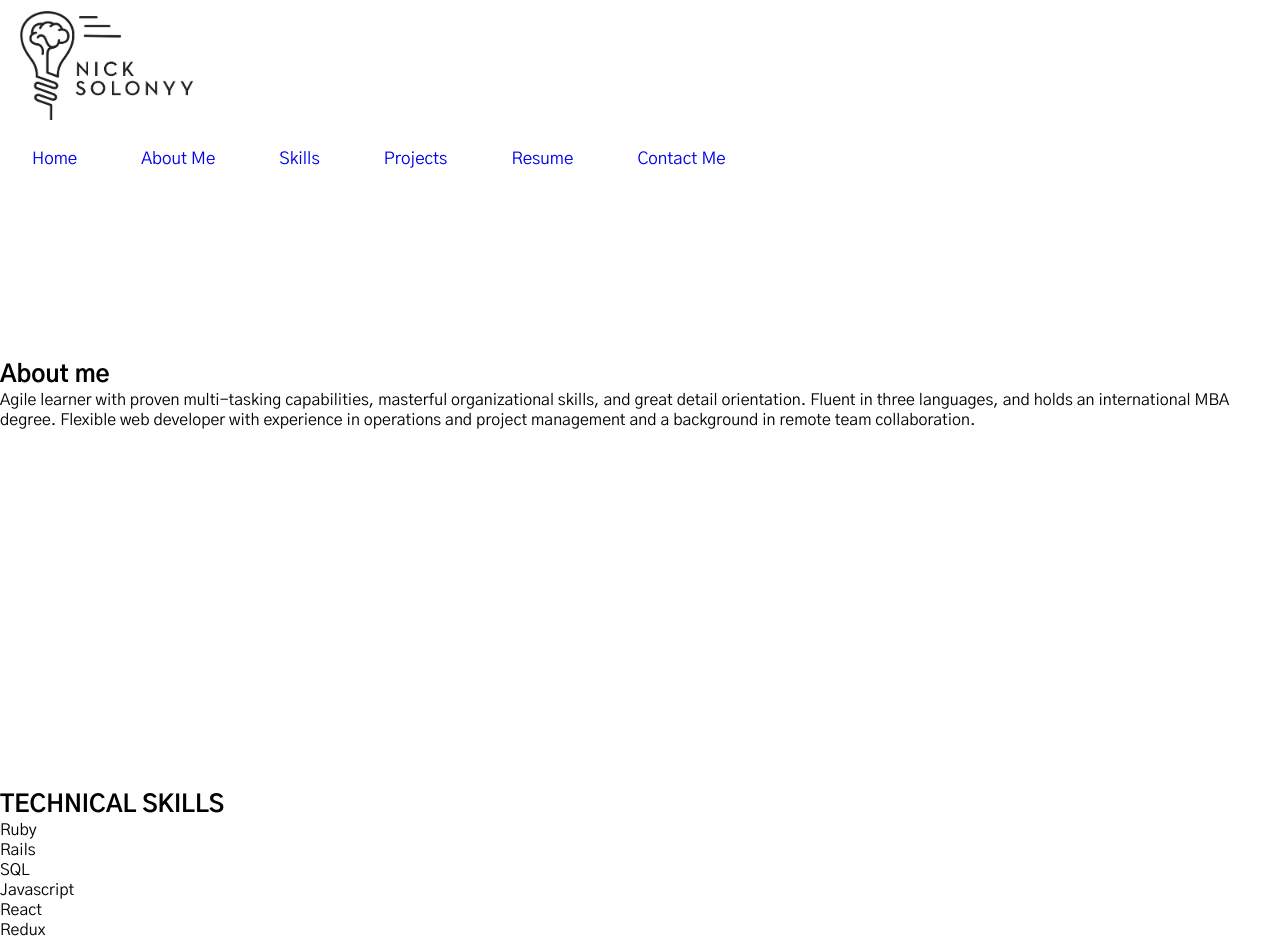
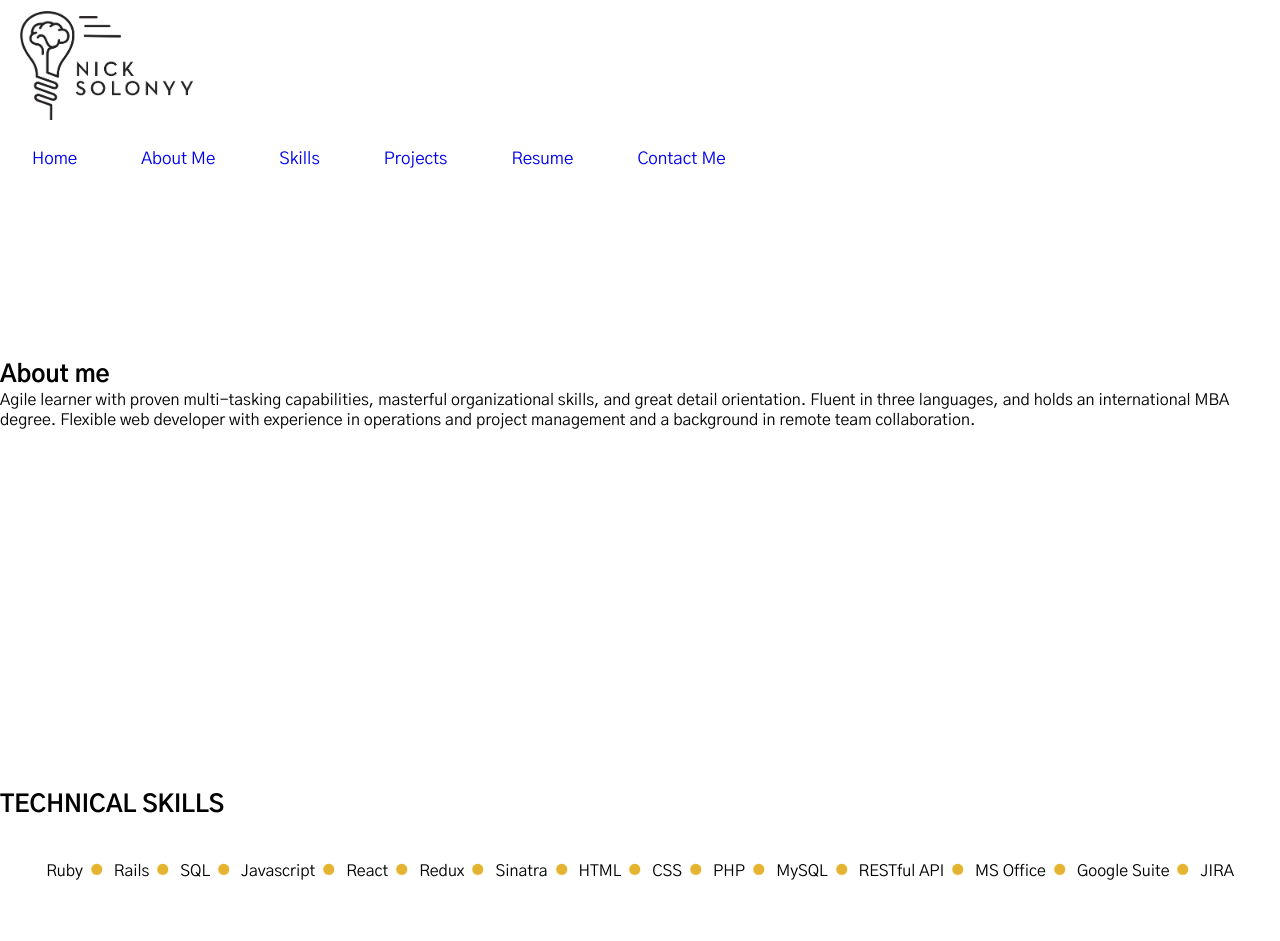
Before and after one commit to nicksolony/portfolio-frontend, a React (Create React App) app: page / in a window 1280 px wide. Shown: the top 941 px of the page. Built offline with nearby package versions, Linux system fonts and the light colour scheme.

Commit message:
added state to skills portion

```diff
--- a/src/App.css
+++ b/src/App.css
@@ -146,3 +146,19 @@ table {
     text-align: left;
   }
 } */
+
+#Skills ul {
+  padding-top: 20px;
+  text-align: center;
+}
+
+#Skills ul li{
+  display: inline;
+  /* margin-left: 20px; */
+  /* list-style-image: url('/src/imgs/skills_bullets.png'); */
+}
+
+#Skills ul li:not(:last-child):after {
+  content: url('/src/imgs/skills_bullets.png');
+  vertical-align: bottom;
+}
```
Also changed, not shown: src/imgs/skills_bullets.png (added).
